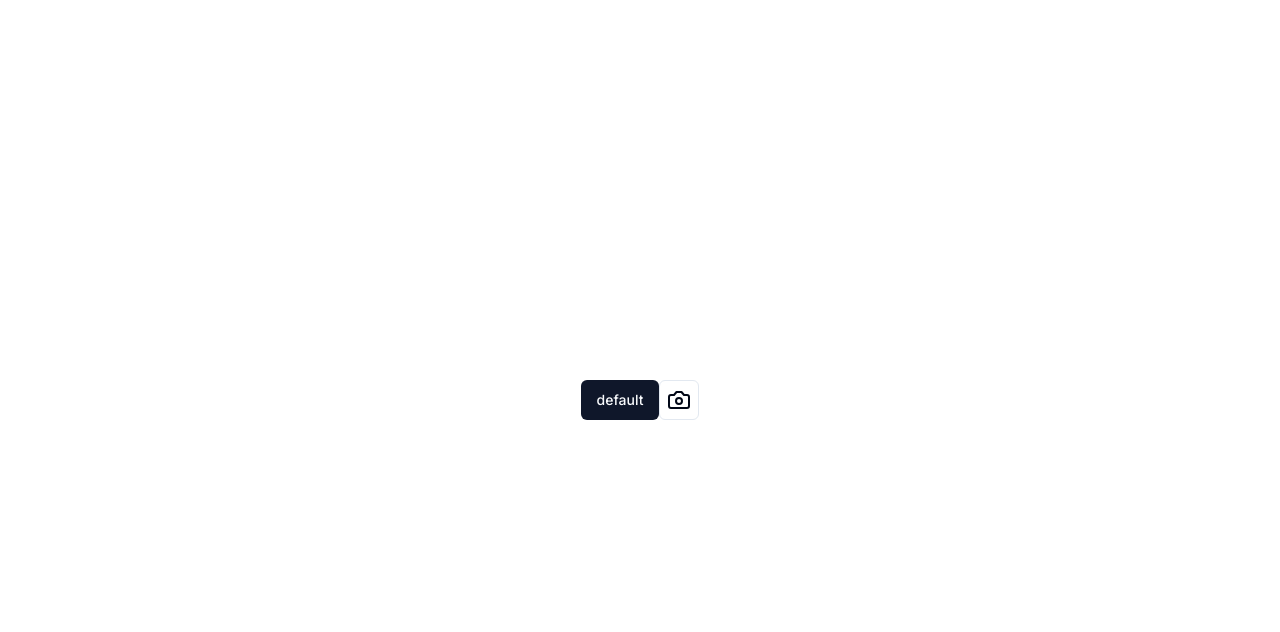
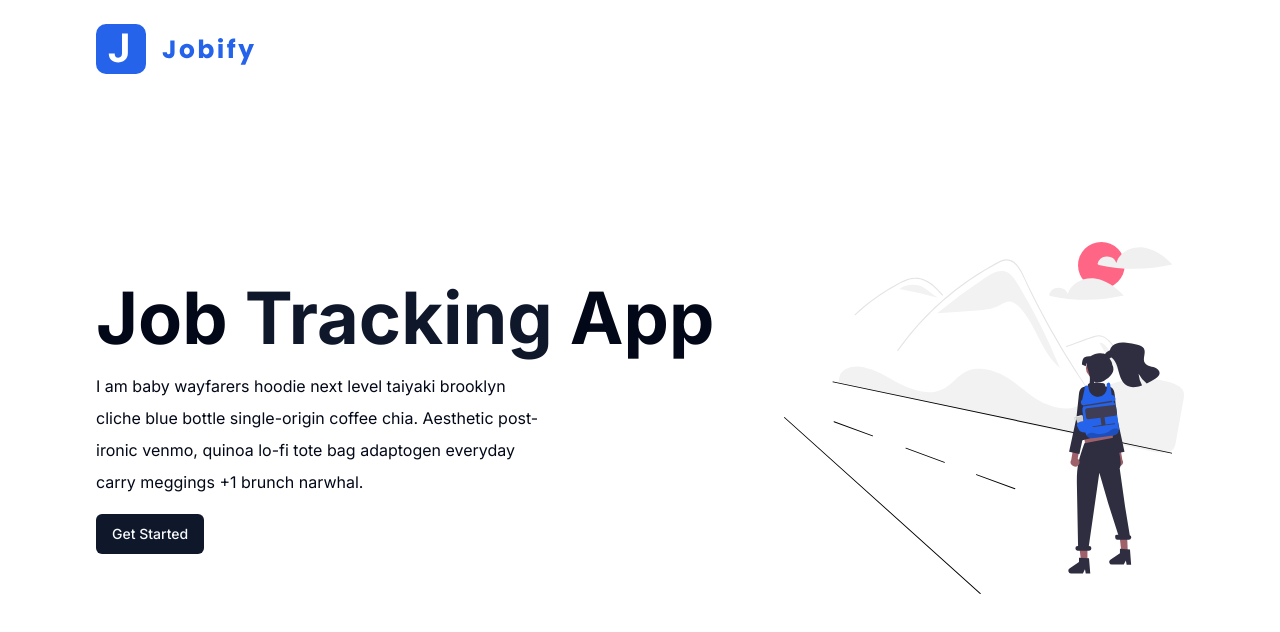
Before and after one commit to sweettry/loanify, a Next.js app: page / in a window 1280 px wide. Shown: the top 632 px of the page. Built offline with nearby package versions, Linux system fonts and the light colour scheme.

Commit message:
Update page.tsx

```diff
--- a/app/page.tsx
+++ b/app/page.tsx
@@ -1,14 +1,31 @@
+import Image from 'next/image';
+import Logo from '../assets/logo.svg';
+import LandingImg from '../assets/main.svg';
 import { Button } from '@/components/ui/button';
-import { Camera } from 'lucide-react';
-
-const Home = () => {
+import Link from 'next/link';
+export default function Home() {
   return (
-    <div className='flex h-screen items-center justify-center'>
-      <Button>default</Button>
-      <Button variant='outline' size='icon'>
-        <Camera />
-      </Button>
-    </div>
+    <main>
+      <header className='mx-auto max-w-6xl px-4 py-6 sm:px-8 '>
+        <Image src={Logo} alt='logo' />
+      </header>
+      <section className='mx-auto -mt-20 grid h-screen max-w-6xl items-center px-4 sm:px-8 lg:grid-cols-[1fr,400px]'>
+        <div>
+          <h1 className='text-4xl font-bold capitalize md:text-7xl'>
+            job <span className='text-primary'>tracking</span> app
+          </h1>
+          <p className='mt-4 max-w-md leading-loose '>
+            I am baby wayfarers hoodie next level taiyaki brooklyn cliche blue
+            bottle single-origin coffee chia. Aesthetic post-ironic venmo,
+            quinoa lo-fi tote bag adaptogen everyday carry meggings +1 brunch
+            narwhal.
+          </p>
+          <Button asChild className='mt-4'>
+            <Link href='/add-job'>Get Started</Link>
+          </Button>
+        </div>
+        <Image src={LandingImg} alt='landing' className='hidden lg:block ' />
+      </section>
+    </main>
   );
-};
-export default Home;
+}
```
